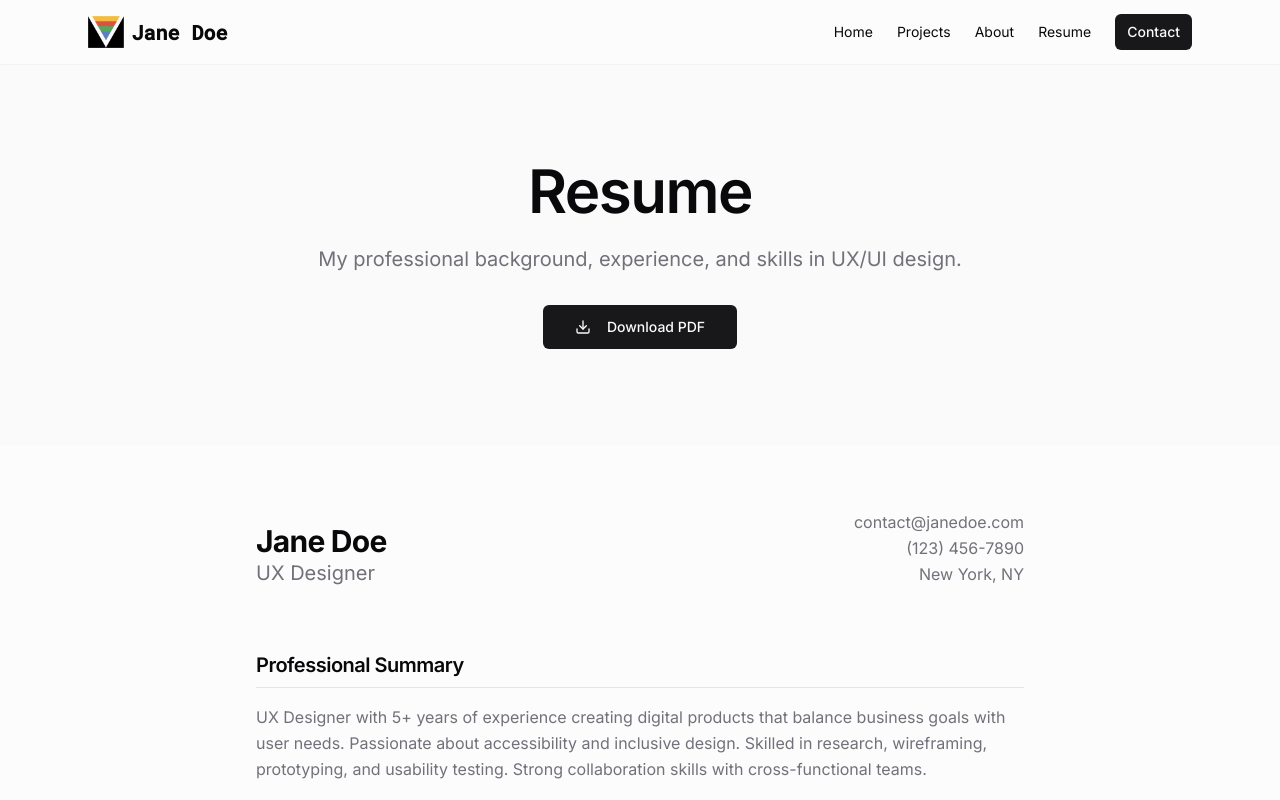
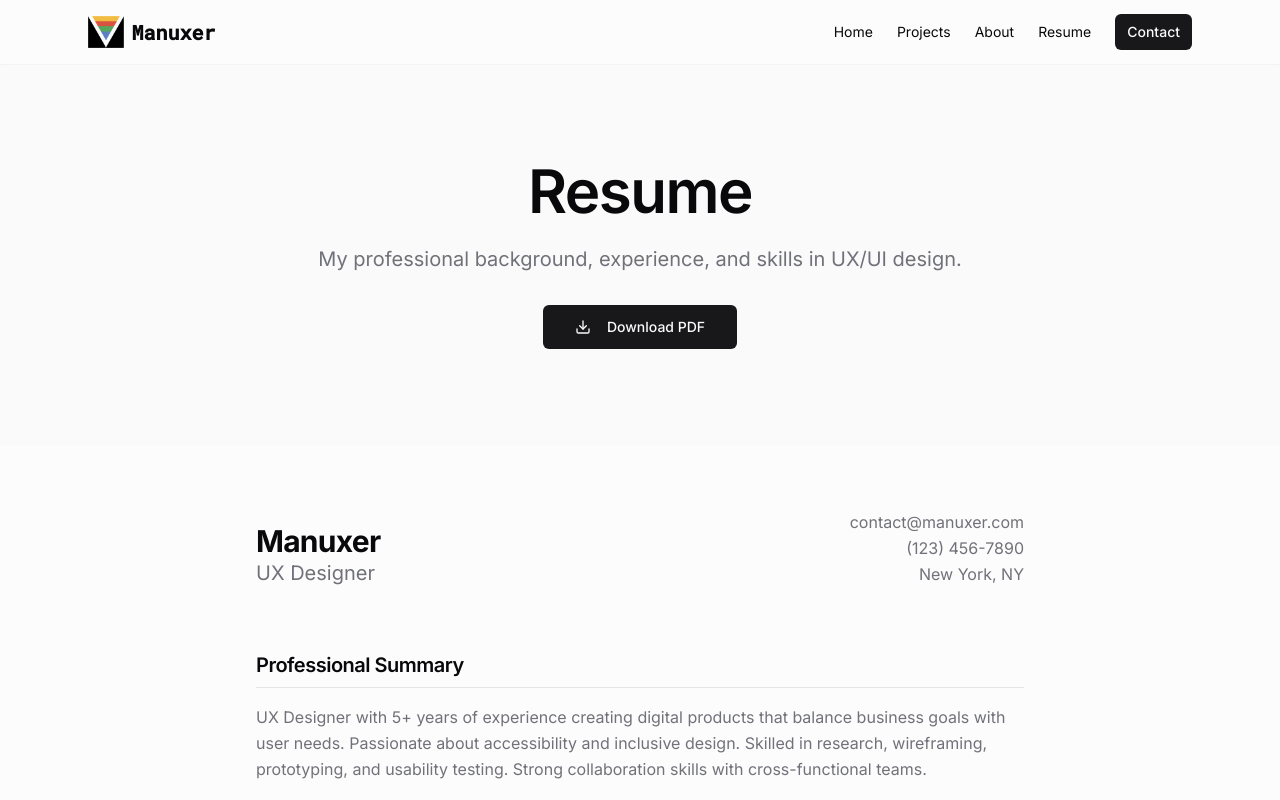
Before and after one commit to manuxer/manuxer, a React (Vite) app: page /resume in a window 1280 px wide. Shown: the top 800 px of the page. Built offline with nearby package versions, Linux system fonts and the light colour scheme.

Commit message:
Rename "Jane Doe" to "Manuxer"
Update all instances of the name "Jane Doe" to "Manuxer" in the codebase. This includes the logo text, page titles, and other relevant areas.

```diff
--- a/src/components/ContactButton.tsx
+++ b/src/components/ContactButton.tsx
@@ -7,7 +7,7 @@ const ContactButton = () => {
     <div className="mt-16 text-center">
       <h3 className="text-2xl font-medium mb-6">Interested in working together?</h3>
       <Button asChild size="lg">
-        <Link to="mailto:contact@janedoe.com">
+        <Link to="mailto:contact@manuxer.com">
           Let's Talk
         </Link>
       </Button>
--- a/src/components/Footer.tsx
+++ b/src/components/Footer.tsx
@@ -11,11 +11,11 @@ const Footer = () => {
           <div className="mb-4 md:mb-0 flex items-center gap-2">
             <img
               src="/lovable-uploads/dc5f6271-b4ae-4ce0-b1fe-3878571be0f1.png"
-              alt="Jane Doe Logo"
+              alt="Manuxer Logo"
               className="h-6 w-auto"
             />
             <Link to="/" className="text-lg font-medium font-mono hover:opacity-80 transition-opacity">
-              Jane Doe
+              Manuxer
             </Link>
             <p className="mt-1 text-sm text-muted-foreground">
               UX Designer based in New York
@@ -36,7 +36,7 @@ const Footer = () => {
               Resume
             </Link>
             <a
-              href="mailto:contact@janedoe.com"
+              href="mailto:contact@manuxer.com"
               className="text-sm hover:text-foreground/80 transition-colors"
             >
               Contact
@@ -46,7 +46,7 @@ const Footer = () => {
 
         <div className="mt-8 pt-8 border-t text-center md:text-left">
           <p className="text-xs text-muted-foreground">
-            © {currentYear} Jane Doe. All rights reserved.
+            © {currentYear} Manuxer. All rights reserved.
           </p>
         </div>
       </div>
--- a/src/components/Navbar.tsx
+++ b/src/components/Navbar.tsx
@@ -17,10 +17,10 @@ const Navbar = () => {
         <Link to="/" className="flex items-center gap-2 hover:opacity-80 transition-opacity">
           <img
             src="/lovable-uploads/dc5f6271-b4ae-4ce0-b1fe-3878571be0f1.png"
-            alt="Jane Doe Logo"
+            alt="Manuxer Logo"
             className="h-8 w-auto"
           />
-          <span className="font-mono text-xl font-semibold">Jane Doe</span>
+          <span className="font-mono text-xl font-semibold">Manuxer</span>
         </Link>
 
         {/* Mobile menu button */}
@@ -35,7 +35,7 @@ const Navbar = () => {
           <Link to="/about" className="text-sm hover:text-foreground/80 transition-colors">About</Link>
           <Link to="/resume" className="text-sm hover:text-foreground/80 transition-colors">Resume</Link>
           <Button asChild size="sm">
-            <Link to="mailto:contact@janedoe.com">
+            <Link to="mailto:contact@manuxer.com">
               Contact
             </Link>
           </Button>
@@ -66,7 +66,7 @@ const Navbar = () => {
                 onClick={toggleMenu}
               >Resume</Link>
               <Button className="mt-4" asChild>
-                <Link to="mailto:contact@janedoe.com">
+                <Link to="mailto:contact@manuxer.com">
                   Contact
                 </Link>
               </Button>
--- a/src/pages/About.tsx
+++ b/src/pages/About.tsx
@@ -19,7 +19,7 @@ const About = () => {
               <div className="md:w-1/2 order-2 md:order-1">
                 <h1 className="mb-6">About Me</h1>
                 <p className="text-xl mb-4">
-                  I'm Jane Doe, a UX designer passionate about creating
+                  I'm Manuxer, a UX designer passionate about creating
                   digital experiences that are both beautiful and functional.
                 </p>
                 <p className="mb-8">
@@ -42,7 +42,7 @@ const About = () => {
               <div className="md:w-1/2 order-1 md:order-2">
                 <img
                   src="https://images.unsplash.com/photo-1573496359142-b8d87734a5a2?ixlib=rb-4.0.3&auto=format&fit=crop&w=800&q=80"
-                  alt="Jane Doe, UX Designer"
+                  alt="Manuxer, UX Designer"
                   className="w-full rounded-lg shadow-lg"
                 />
               </div>
--- a/src/pages/Index.tsx
+++ b/src/pages/Index.tsx
@@ -99,7 +99,7 @@ const Index = () => {
           <div className="container-custom">
             <div className="grid md:grid-cols-2 gap-12 items-center">
               <div>
-                <h2 className="mb-6">Hi, I'm Jane Doe</h2>
+                <h2 className="mb-6">Hi, I'm Manuxer</h2>
                 <p className="mb-6 text-lg">
                   A UX designer with over 5 years of experience creating digital products that balance business goals with user needs.
                 </p>
@@ -113,7 +113,7 @@ const Index = () => {
               <div className="bg-muted/30 rounded-lg p-4">
                 <img
                   src="https://images.unsplash.com/photo-1573496359142-b8d87734a5a2?ixlib=rb-4.0.3&auto=format&fit=crop&w=800&q=80"
-                  alt="Jane Doe, UX Designer"
+                  alt="Manuxer, UX Designer"
                   className="w-full h-auto rounded"
                 />
               </div>
--- a/src/pages/Resume.tsx
+++ b/src/pages/Resume.tsx
@@ -32,11 +32,11 @@ const Resume = () => {
               {/* Personal Info */}
               <div className="flex flex-col md:flex-row justify-between items-start md:items-end">
                 <div>
-                  <h2 className="text-3xl font-bold">Jane Doe</h2>
+                  <h2 className="text-3xl font-bold">Manuxer</h2>
                   <p className="text-xl text-muted-foreground">UX Designer</p>
                 </div>
                 <div className="mt-4 md:mt-0 text-right">
-                  <p>contact@janedoe.com</p>
+                  <p>contact@manuxer.com</p>
                   <p>(123) 456-7890</p>
                   <p>New York, NY</p>
                 </div>
```
